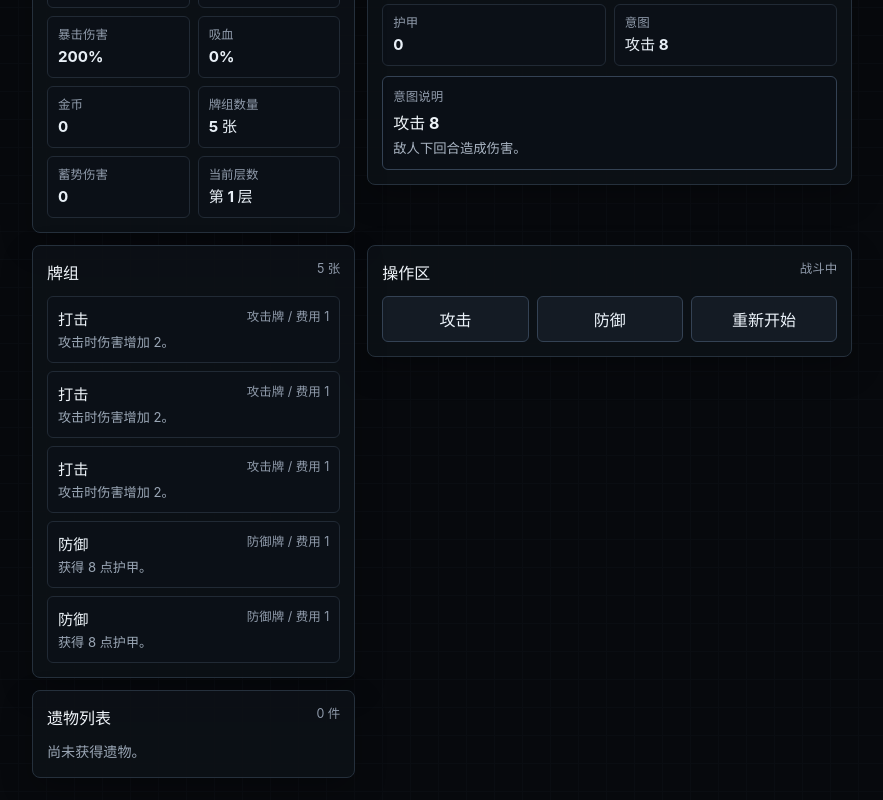
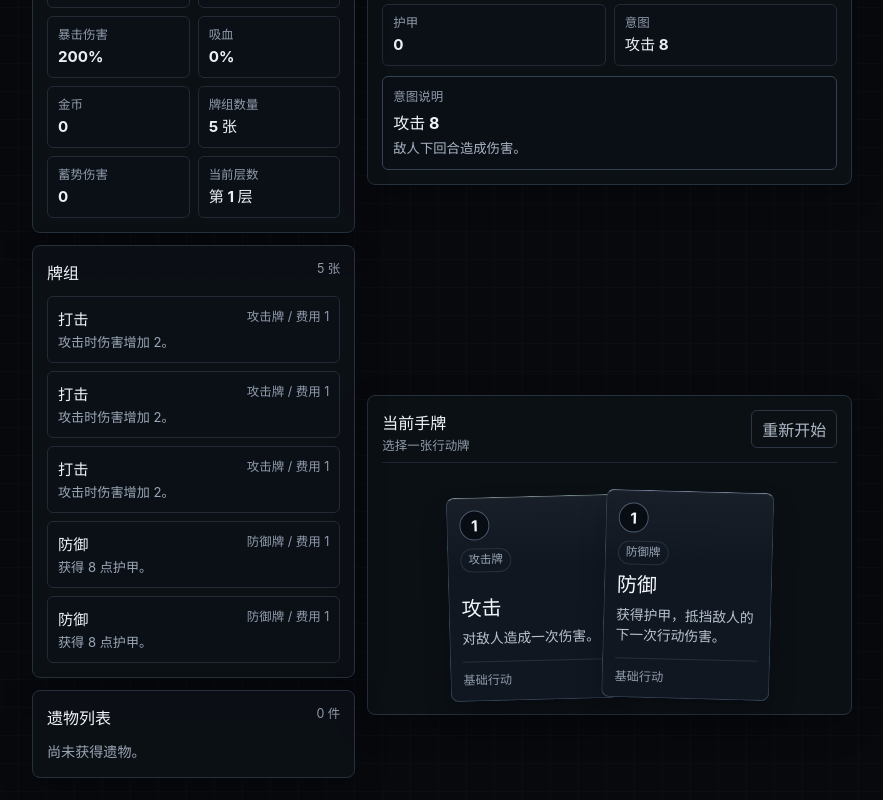
Before and after one commit to OrandoLee/Tower_game, a React (Vite) app: page / in a window 1280 px wide. Shown: the part 525-1325 px from the top of the page, without its empty margins (10-893 px from the left). Built offline with nearby package versions, Linux system fonts and the light colour scheme.

Commit message:
重构操作区为手牌原型

```diff
--- a/src/App.tsx
+++ b/src/App.tsx
@@ -1,5 +1,5 @@
 import { useReducer } from 'react';
-import { ActionPanel } from './components/ActionPanel';
+import { ActionHand } from './components/ActionHand';
 import { BattleLog } from './components/BattleLog';
 import { EnemyPanel } from './components/EnemyPanel';
 import { GameHeader } from './components/GameHeader';
@@ -89,7 +89,7 @@ function App() {
         </div>
 
         <div className="action-area">
-          <ActionPanel
+          <ActionHand
             phase={state.phase}
             onAttack={() => dispatch({ type: 'attack' })}
             onGuard={() => dispatch({ type: 'guard' })}
--- /dev/null
+++ b/src/components/ActionCard.tsx
@@ -0,0 +1,52 @@
+import { useState } from 'react';
+import type { CSSProperties } from 'react';
+
+export interface ActionCardData {
+  id: string;
+  title: string;
+  typeLabel: string;
+  description: string;
+  cost: string;
+  footer: string;
+  tone: 'attack' | 'guard';
+}
+
+interface ActionCardProps {
+  card: ActionCardData;
+  disabled: boolean;
+  index: number;
+  total: number;
+  onPlay: () => void;
+}
+
+export function ActionCard({ card, disabled, index, total, onPlay }: ActionCardProps) {
+  const [played, setPlayed] = useState(false);
+  const spreadOffset = index - (total - 1) / 2;
+
+  function handleClick() {
+    if (disabled) {
+      return;
+    }
+
+    setPlayed(true);
+    window.setTimeout(() => setPlayed(false), 160);
+    onPlay();
+  }
+
+  return (
+    <button
+      type="button"
+      className={`action-card action-card-${card.tone}${played ? ' action-card-played' : ''}`}
+      style={{ '--card-offset': spreadOffset } as CSSProperties}
+      disabled={disabled}
+      onClick={handleClick}
+      aria-label={`打出${card.title}`}
+    >
+      <span className="action-card-cost">{card.cost}</span>
+      <span className="action-card-type">{card.typeLabel}</span>
+      <strong>{card.title}</strong>
+      <small>{card.description}</small>
+      <em>{card.footer}</em>
+    </button>
+  );
+}
--- /dev/null
+++ b/src/components/ActionHand.tsx
@@ -0,0 +1,80 @@
+import type { GamePhase } from '../game/types';
+import { ActionCard, type ActionCardData } from './ActionCard';
+import type { CSSProperties } from 'react';
+
+interface ActionHandProps {
+  phase: GamePhase;
+  onAttack: () => void;
+  onGuard: () => void;
+  onRestart: () => void;
+}
+
+const actionCards: ActionCardData[] = [
+  {
+    id: 'attack',
+    title: '攻击',
+    typeLabel: '攻击牌',
+    description: '对敌人造成一次伤害。',
+    cost: '1',
+    footer: '基础行动',
+    tone: 'attack',
+  },
+  {
+    id: 'guard',
+    title: '防御',
+    typeLabel: '防御牌',
+    description: '获得护甲，抵挡敌人的下一次行动伤害。',
+    cost: '1',
+    footer: '基础行动',
+    tone: 'guard',
+  },
+];
+
+function phaseLabel(phase: GamePhase): string {
+  if (phase === 'battle') {
+    return '选择一张行动牌';
+  }
+
+  if (phase === 'reward') {
+    return '选择奖励后继续';
+  }
+
+  if (phase === 'shop') {
+    return '商店中';
+  }
+
+  return '结算中';
+}
+
+export function ActionHand({ phase, onAttack, onGuard, onRestart }: ActionHandProps) {
+  const canAct = phase === 'battle';
+
+  return (
+    <section className="panel action-hand" aria-label="底部手牌区">
+      <div className="action-hand-header">
+        <div>
+          <p>当前手牌</p>
+          <span>{phaseLabel(phase)}</span>
+        </div>
+        <button type="button" className="hand-restart-button" onClick={onRestart}>
+          重新开始
+        </button>
+      </div>
+
+      <div className="hand-stage">
+        <div className="hand-card-row" style={{ '--hand-count': actionCards.length } as CSSProperties}>
+          {actionCards.map((card, index) => (
+            <ActionCard
+              key={card.id}
+              card={card}
+              disabled={!canAct}
+              index={index}
+              total={actionCards.length}
+              onPlay={card.id === 'attack' ? onAttack : onGuard}
+            />
+          ))}
+        </div>
+      </div>
+    </section>
+  );
+}
--- a/src/components/ActionPanel.tsx
+++ /dev/null
@@ -1,33 +0,0 @@
-import type { GamePhase } from '../game/types';
-
-interface ActionPanelProps {
-  phase: GamePhase;
-  onAttack: () => void;
-  onGuard: () => void;
-  onRestart: () => void;
-}
-
-export function ActionPanel({ phase, onAttack, onGuard, onRestart }: ActionPanelProps) {
-  const canAct = phase === 'battle';
-
-  return (
-    <section className="panel action-panel">
-      <div className="panel-title">
-        <p>操作区</p>
-        <span>{canAct ? '战斗中' : phase === 'reward' ? '选择奖励' : phase === 'shop' ? '商店' : '结算'}</span>
-      </div>
-
-      <div className="action-buttons">
-        <button type="button" onClick={onAttack} disabled={!canAct}>
-          攻击
-        </button>
-        <button type="button" onClick={onGuard} disabled={!canAct}>
-          防御
-        </button>
-        <button type="button" className="secondary-button" onClick={onRestart}>
-          重新开始
-        </button>
-      </div>
-    </section>
-  );
-}
--- a/src/styles/global.css
+++ b/src/styles/global.css
@@ -275,19 +275,182 @@ meter::-moz-meter-bar {
   line-height: 1.5;
 }
 
-.action-panel {
+.action-hand {
   position: sticky;
   top: 8px;
   z-index: 2;
+  overflow: visible;
 }
 
-.action-buttons {
-  display: grid;
-  grid-template-columns: repeat(3, minmax(0, 1fr));
-  gap: 8px;
+.action-hand-header {
+  display: flex;
+  align-items: flex-start;
+  justify-content: space-between;
+  gap: 12px;
+  margin-bottom: 8px;
 }
 
-.action-buttons button,
+.action-hand-header p {
+  margin: 0;
+  color: #f0f5fa;
+  font-size: 1rem;
+  font-weight: 700;
+}
+
+.action-hand-header span {
+  display: block;
+  margin-top: 3px;
+  color: #8f9aaa;
+  font-size: 0.78rem;
+  line-height: 1.4;
+}
+
+.hand-restart-button {
+  min-height: 34px;
+  border: 1px solid #2b3543;
+  border-radius: 6px;
+  background: transparent;
+  color: #aeb9c6;
+  cursor: pointer;
+  padding: 6px 10px;
+  transition:
+    border-color 140ms ease,
+    color 140ms ease,
+    background 140ms ease;
+}
+
+.hand-restart-button:hover {
+  border-color: #65768c;
+  background: #101720;
+  color: #edf4fb;
+}
+
+.hand-stage {
+  min-width: 0;
+  overflow: visible;
+  padding: 10px 4px 0;
+  border-top: 1px solid #1d2630;
+}
+
+.hand-card-row {
+  display: flex;
+  align-items: flex-end;
+  justify-content: center;
+  min-height: 222px;
+  overflow: visible;
+  padding: 18px 18px 0;
+}
+
+.action-card {
+  --card-offset: 0;
+  position: relative;
+  z-index: 10;
+  display: grid;
+  grid-template-rows: auto auto 1fr auto;
+  gap: 8px;
+  width: clamp(142px, 34vw, 168px);
+  min-height: 204px;
+  margin-left: -18px;
+  padding: 12px;
+  border: 1px solid #344254;
+  border-radius: 8px;
+  background:
+    linear-gradient(180deg, rgba(255, 255, 255, 0.035), transparent 34%),
+    #101721;
+  color: #edf4fb;
+  cursor: pointer;
+  text-align: left;
+  box-shadow:
+    inset 0 1px 0 rgba(255, 255, 255, 0.04),
+    0 14px 26px rgba(0, 0, 0, 0.24);
+  transform: translateY(0) rotate(calc(var(--card-offset) * 3deg));
+  transform-origin: 50% 100%;
+  transition:
+    border-color 150ms ease,
+    box-shadow 150ms ease,
+    opacity 150ms ease,
+    transform 150ms ease;
+}
+
+.action-card:first-child {
+  margin-left: 0;
+}
+
+.action-card:hover:not(:disabled),
+.action-card:focus-visible:not(:disabled) {
+  z-index: 30;
+  border-color: #8798ad;
+  box-shadow:
+    inset 0 1px 0 rgba(255, 255, 255, 0.06),
+    0 20px 34px rgba(0, 0, 0, 0.34);
+  transform: translateY(-14px) rotate(calc(var(--card-offset) * 1.5deg));
+}
+
+.action-card:active:not(:disabled),
+.action-card-played {
+  transform: translateY(-8px) scale(0.985) rotate(calc(var(--card-offset) * 1.5deg));
+}
+
+.action-card:disabled {
+  cursor: not-allowed;
+  opacity: 0.45;
+}
+
+.action-card-attack {
+  border-top-color: #7f918f;
+}
+
+.action-card-guard {
+  border-top-color: #7b879f;
+}
+
+.action-card-cost {
+  display: grid;
+  place-items: center;
+  width: 30px;
+  height: 30px;
+  border: 1px solid #4a596c;
+  border-radius: 50%;
+  background: #080d13;
+  color: #f3f7fb;
+  font-size: 0.95rem;
+  font-weight: 750;
+}
+
+.action-card-type {
+  width: fit-content;
+  max-width: 100%;
+  padding: 4px 7px;
+  border: 1px solid #26313d;
+  border-radius: 999px;
+  color: #97a5b6;
+  font-size: 0.72rem;
+  line-height: 1.2;
+}
+
+.action-card strong {
+  align-self: end;
+  color: #f2f7fb;
+  font-size: 1.25rem;
+  line-height: 1.2;
+  overflow-wrap: anywhere;
+}
+
+.action-card small {
+  color: #b8c2ce;
+  font-size: 0.86rem;
+  line-height: 1.5;
+}
+
+.action-card em {
+  margin-top: 4px;
+  padding-top: 8px;
+  border-top: 1px solid #25303c;
+  color: #8f9aaa;
+  font-size: 0.76rem;
+  font-style: normal;
+}
+
 .reward-card,
 .result-restart,
 .shop-card button,
@@ -305,7 +468,6 @@ meter::-moz-meter-bar {
     transform 140ms ease;
 }
 
-.action-buttons button:hover:not(:disabled),
 .reward-card:hover,
 .result-restart:hover,
 .shop-card button:hover:not(:disabled),
@@ -316,7 +478,6 @@ meter::-moz-meter-bar {
   transform: translateY(-1px);
 }
 
-.action-buttons button:disabled,
 .shop-card button:disabled {
   cursor: not-allowed;
   opacity: 0.45;
@@ -606,9 +767,9 @@ meter::-moz-meter-bar {
     grid-template-columns: minmax(230px, 0.8fr) minmax(360px, 1.2fr) minmax(240px, 0.9fr);
     grid-template-areas:
       "player enemy log"
-      "relic action log"
       "relic reward log"
-      "relic result log";
+      "relic result log"
+      "relic action log";
     align-items: start;
   }
 
@@ -617,7 +778,7 @@ meter::-moz-meter-bar {
     top: 16px;
   }
 
-  .action-panel {
+  .action-hand {
     position: static;
   }
 }
@@ -672,15 +833,31 @@ meter::-moz-meter-bar {
     grid-template-columns: 1fr;
   }
 
-  .action-buttons {
-    grid-template-columns: 1fr;
-  }
-
-  .action-buttons button,
   .result-restart,
   .shop-card button,
   .shop-leave-button,
   .remove-card-grid button {
     min-height: 48px;
   }
+
+  .hand-stage {
+    padding-top: 6px;
+  }
+
+  .hand-card-row {
+    min-height: 196px;
+    padding-inline: 10px;
+  }
+
+  .action-card {
+    width: clamp(132px, 43vw, 150px);
+    min-height: 184px;
+    margin-left: -10px;
+    transform: translateY(0) rotate(calc(var(--card-offset) * 1.25deg));
+  }
+
+  .action-card:hover:not(:disabled),
+  .action-card:focus-visible:not(:disabled) {
+    transform: translateY(-8px) rotate(calc(var(--card-offset) * 0.75deg));
+  }
 }
```
